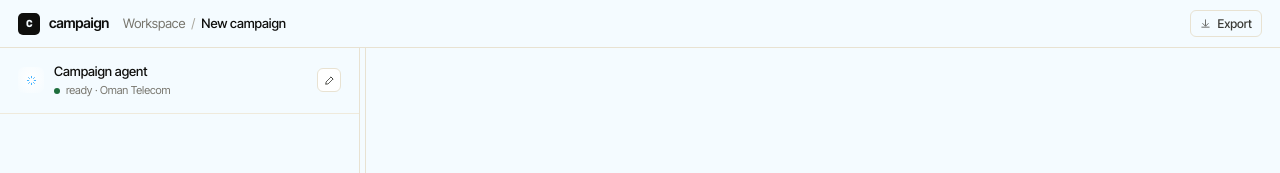
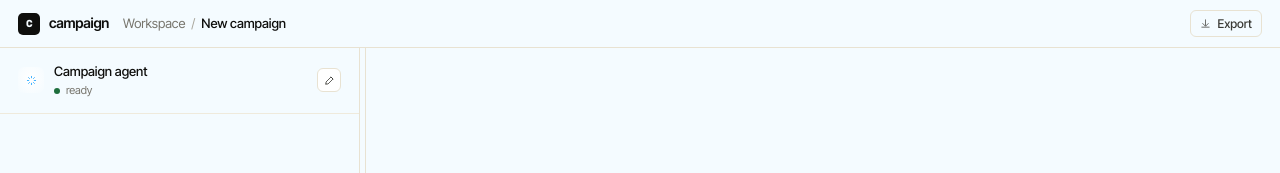
Before and after one commit to spb722/campaign_ui, a React (Vite) app: page / in a window 1280 px wide. Shown: the top 173 px of the page. Built offline with nearby package versions, Linux system fonts and the light colour scheme.

Commit message:
Remove 'Oman Telecom' references from ContentView and Chat
Co-Authored-By: Claude Sonnet 4.6 <noreply@anthropic.com>

```diff
--- a/src/components/Chat.jsx
+++ b/src/components/Chat.jsx
@@ -158,7 +158,7 @@ export function Chat({ messages, running, activeIdx, onSend, onArtifact, suggest
           <div>
             <div className="chat-title-t">Campaign agent</div>
             <div className="chat-title-s">
-              <Dot tone="ok" /> ready · Oman Telecom
+              <Dot tone="ok" /> ready
             </div>
           </div>
         </div>
--- a/src/components/ContentView.jsx
+++ b/src/components/ContentView.jsx
@@ -75,7 +75,7 @@ export function ContentView({ drafts }) {
 
           <div className={`device device-${channelClass}`}>
             <div className="device-header">
-              <span>Oman Telecom</span>
+              <span></span>
               <Mono dim>Now</Mono>
             </div>
             <div className="bubble">
```
